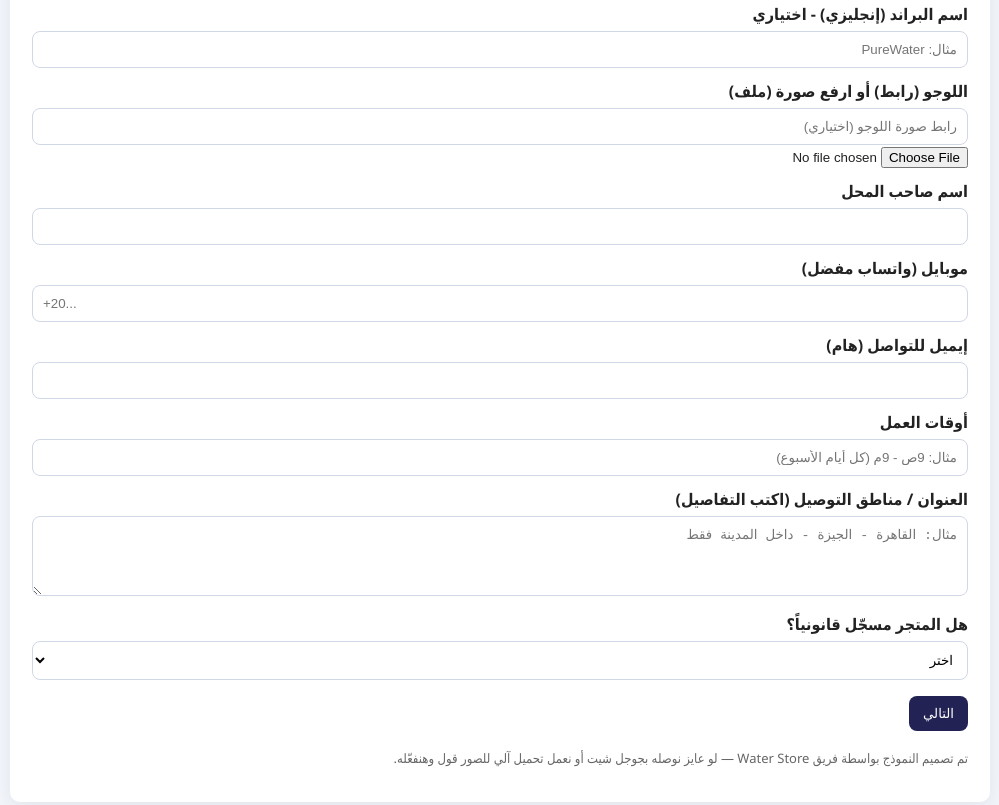
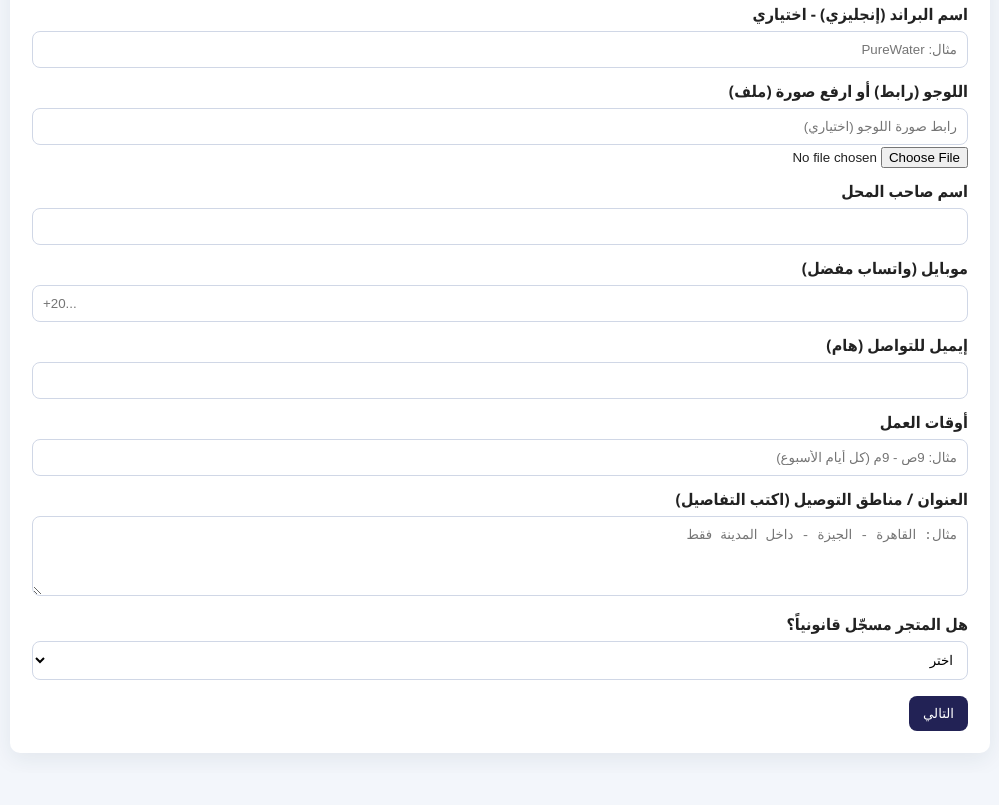
Before and after one commit to saadbarghouth2-blip/-, a plain HTML site: page index.html in a window 1280 px wide. Shown: the part 331-1136 px from the top of the page, without its empty margins (140-1139 px from the left). After the commit the page ends 1104 px from the top, so only its background shows below. Drawn offline with Linux system fonts and the light colour scheme.

Commit message:
Update index.html

```diff
--- a/index.html
+++ b/index.html
@@ -208,10 +208,6 @@
       </section>
 
     </form>
-    <footer>
-      <p class="muted">تم تصميم النموذج بواسطة فريق Water Store — لو عايز نوصله بجوجل شيت أو نعمل تحميل آلي للصور قول وهنفعّله.</p>
-    </footer>
-  </div>
 
 <script src="script.js"></script>
 </body>
```
